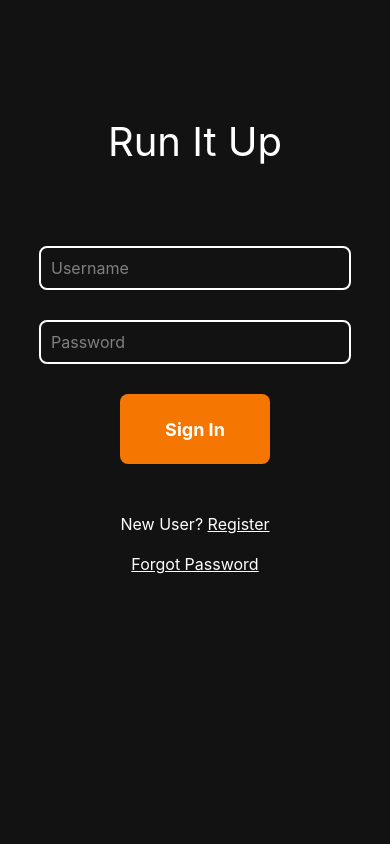
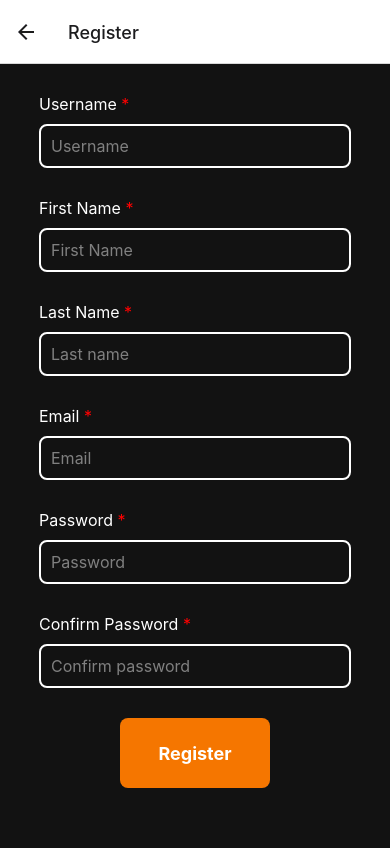
Before and after one commit to tyland5/Run-it-up, a React Native app: screen /Register in a window 390 px wide. Built offline with nearby package versions, Linux system fonts and the light colour scheme.

Commit message:
work on register screen

```diff
--- a/App.js
+++ b/App.js
@@ -5,6 +5,8 @@ import { NavigationContainer } from '@react-navigation/native';
 import { createStackNavigator } from '@react-navigation/stack';
 import { createBottomTabNavigator } from '@react-navigation/bottom-tabs';
 import Login from './src/Components/login/login';
+import Register from './src/Components/login/register';
+import EmailConfirm from './src/Components/login/emailConfirm';
 import HomeFeed from './src/Components/home/homeFeed';
 import ExpandedPost from './src/Components/post/expandedPost';
 import TopNav from './src/Components/global/topNav';
@@ -14,8 +16,18 @@ import Ionicons from 'react-native-vector-icons/Ionicons';
 
 
 
+const LoginStack = createStackNavigator();
+function LoginStackScreen() {
+  return(
+    <LoginStack.Navigator>
+      <LoginStack.Screen options = {{headerShown:false}} name="Login" component={Login}/>
+      <LoginStack.Screen name="Register" component={Register}/>
+      <LoginStack.Screen name="Confirmation" component={EmailConfirm}/>
+    </LoginStack.Navigator>
+  )
+}
+
 const HomeStack = createStackNavigator();
-
 function HomeStackScreen() {
   return (
     <HomeStack.Navigator>
@@ -65,7 +77,7 @@ export default function App() {
         <RootStack.Navigator screenOptions={{headerShown: false}}>
           {loggedIn ?
           <RootStack.Screen name= "appTabs" component={AppTabs}/> :
-          <RootStack.Screen name= "login" component={Login}/>
+          <RootStack.Screen name= "loginStack" component={LoginStackScreen}/>
           }
         </RootStack.Navigator>
       </NavigationContainer>
--- /dev/null
+++ b/src/Components/login/emailConfirm.js
@@ -0,0 +1,66 @@
+import React, { useState } from 'react';
+import {Keyboard, StyleSheet, TouchableOpacity, TextInput, Text, TouchableWithoutFeedback, View, ScrollView} from 'react-native';
+import { useContext } from 'react';
+import { AuthContext } from './authContext';
+
+const envVariables = require('../../../envVariables.json');
+
+export default function EmailConfirm(){
+
+    const [confCode, setConfCode] = useState('')
+
+    function handleConfirm(){
+        console.log("OOF")
+    }
+
+    return(
+    <View style={styles.container}>
+        <View style={{height:30}}></View>
+        <Text style={styles.inputLabel}>We've sent you an email with a confirmation code. Please enter it</Text>
+        <TextInput style={styles.input} placeholder='Confirmation Code' placeholderTextColor="gray" value ={confCode} onChangeText={(code) => setConfCode(code)}></TextInput>
+
+        <TouchableOpacity style={styles.button} onPress={handleConfirm}>
+            <Text style={styles.button_text}>Submit</Text>
+        </TouchableOpacity>
+    </View>
+    )
+}
+
+const styles = StyleSheet.create({
+    container:{
+        backgroundColor: "#121212",
+        flex:1,
+        alignItems:'center'
+    },
+    input:{
+        width:"80%",
+        color:"white",
+        padding:10,
+        fontSize:16,
+        borderWidth:2,
+        borderColor:"white",
+        borderRadius: 8,
+        marginBottom: 30
+    },
+    inputLabel:{
+        color:"white",
+        fontSize: 16,
+        alignSelf: "flex-start",
+        marginLeft: "10%",
+        marginBottom: 10
+    },
+    button:{
+        width:150,
+        height: 70,
+        backgroundColor:"#F57600",
+        alignItems:"center",
+        justifyContent:"center",
+        borderRadius: 8,
+        marginBottom: 50
+    },
+    button_text:{
+        color:"white",
+        fontSize:18,
+        fontWeight:"bold"
+    }
+})
--- a/src/Components/login/login.js
+++ b/src/Components/login/login.js
@@ -2,15 +2,17 @@ import React, { useState } from 'react';
 import {Keyboard,StyleSheet, TouchableOpacity, TextInput, Text, TouchableWithoutFeedback, View } from 'react-native';
 import { useContext } from 'react';
 import { AuthContext } from './authContext';
+import { useNavigation } from '@react-navigation/native';
 
 const envVariables = require('../../../envVariables.json');
 
-export default function Login({state, descriptors, navigation}){
+export default function Login(){
 
     const [username, setUsername] = useState("")
     const [password, setPassword] = useState("")
     const [credentialErr, setCredentialErr] = useState(false)
     const [loggedIn, setLoggedIn] = useContext(AuthContext)
+    const navigation = useNavigation()
 
     const checkCredentials = () => {
         fetch(envVariables.serverURL +"/login/checkCredentials", {
@@ -27,15 +29,16 @@ export default function Login({state, descriptors, navigation}){
         .then(response => response.json())
         .then(data => {
             console.log(data)
-            if(data.response !== "good"){
-                setCredentialErr(true)
+            if(data.response === "good"){
+                setCredentialErr(false)
                 setLoggedIn(true)
             }
             else{
-                setCredentialErr(false)
-                setLoggedIn(true)
+                setCredentialErr(true)
             }
         })
+
+        // could render a loading screen here
     }
 
     return (
@@ -44,7 +47,7 @@ export default function Login({state, descriptors, navigation}){
 
             <Text style={styles.title}>Run It Up</Text>
             <TextInput style={styles.input} placeholder='Username' placeholderTextColor="gray" value={username} onChangeText={(user) => setUsername(user)}></TextInput>
-            <TextInput style={styles.input} placeholder='Password' placeholderTextColor="gray" value ={password} onChangeText={(pw) => setPassword(pw)}></TextInput>
+            <TextInput secureTextEntry = {true} style={styles.input} placeholder='Password' placeholderTextColor="gray" value ={password} onChangeText={(pw) => setPassword(pw)}></TextInput>
 
             <TouchableOpacity style={styles.button} onPress={checkCredentials}>
                 <Text style={styles.button_text}>Sign In</Text>
@@ -52,7 +55,9 @@ export default function Login({state, descriptors, navigation}){
             {credentialErr ? <Text style={[styles.error, {marginTop:20}]}>Incorrect username or password</Text> : <></>}
             <View style={{marginBottom:50}}></View>
 
-            <Text style={styles.text}>New User? <Text style={[styles.text, {textDecorationLine: 'underline'}]}>Register</Text></Text>
+            <Text style={styles.text}>New User?{' '}
+                <TouchableWithoutFeedback onPress={()=>navigation.navigate("Register")}><Text style={[styles.text, {textDecorationLine: 'underline'}]}>Register</Text></TouchableWithoutFeedback>
+            </Text>
             <View style={{marginBottom:20}}></View>
             <Text style={[styles.text, {textDecorationLine: 'underline'}]}>Forgot Password</Text>
         </View>
--- /dev/null
+++ b/src/Components/login/register.js
@@ -0,0 +1,191 @@
+import { useNavigation } from '@react-navigation/native';
+import React, { useState } from 'react';
+import {Keyboard, StyleSheet, TouchableOpacity, TextInput, Text, TouchableWithoutFeedback, View, ScrollView, Platform, KeyboardAvoidingView} from 'react-native';
+import { useHeaderHeight } from '@react-navigation/elements'
+
+const envVariables = require('../../../envVariables.json');
+
+export default function Register(){
+
+    const [formData, setFormData] = useState({
+        username: '',
+        password: '',
+        confirmPass: '',
+        fname: '',
+        lname: '',
+        email: ''
+    })
+
+    const [formErr, setFormErr] = useState({
+        username: false,
+        password: false,
+        confirmPass: false,
+        fname: false,
+        lname: false,
+        email: false
+    })
+
+    const headerHeight = useHeaderHeight()
+    const navigation = useNavigation()
+
+    function handleRegister(){
+        let numErr = 0
+        const err = {
+            username: false,
+            password: false,
+            confirmPass: false,
+            fname: false,
+            lname: false,
+            email: false
+        }
+
+        if(formData.username.length < 1){
+            numErr += 1
+            err.username = true
+        }
+        if (formData.email.length == 0 || !formData.email.match(/\S+@\S+\.\S+/) ){
+            err.email = true
+            numErr += 1
+        }
+        if(formData.password.length < 12){
+            numErr += 1
+            err.password = true
+        }
+        if(formData.confirmPass !== formData.password){
+            numErr += 1
+            err.confirmPass = true
+        }
+        if(formData.fname < 1){
+            numErr += 1
+            err.fname = true
+        }
+        if(formData.lname < 1){
+            numErr += 1
+            err.lname = true
+        }
+
+        setFormErr(err)
+
+        if(numErr === 0){
+            /*
+            fetch(envVariables.serverURL +"/login/register", {
+                method: "POST",
+                headers: {
+                  "Content-Type": "application/json",
+                   Accept : "application/json",
+                },
+                body: JSON.stringify({
+                    email:email
+                }),
+            })
+            .then(response => response.json())
+            .then(data => {
+                console.log(data)
+                if(data.response === "good"){
+                    navigation.navigate("Confirmation")
+                }
+            })
+            */
+            navigation.navigate("Confirmation")
+        }
+
+    }
+
+    return(
+    <KeyboardAvoidingView
+    behavior={Platform.OS === 'ios' ? 'padding' : 'height'}
+    keyboardVerticalOffset={headerHeight}>
+    <TouchableWithoutFeedback onPress={Keyboard.dismiss} accessible={false}>
+        <ScrollView style={{backgroundColor:"#121212"}}>
+            <View style={styles.container}>
+                <View style={{height:30}}></View>
+
+                <Text style={styles.inputLabel}>Username <Text style={styles.mandatory}>*</Text> </Text>
+                <TextInput style={styles.input} placeholder='Username' placeholderTextColor="gray" value={formData.username} onChangeText={(val) => setFormData({...formData, username:val})}></TextInput>
+                {formErr.username ? <Text style={styles.error}>Please enter a non empty username</Text> : <></>}
+
+                <Text style={styles.inputLabel}>First Name <Text style={styles.mandatory}>*</Text> </Text>
+                <TextInput style={styles.input} placeholder='First Name' placeholderTextColor="gray" value={formData.fname} onChangeText={(val) => setFormData({...formData, fname:val})}></TextInput>
+                {formErr.fname ? <Text style={styles.error}>Please enter a non empty first name</Text> : <></>}
+
+                <Text style={styles.inputLabel}>Last Name <Text style={styles.mandatory}>*</Text> </Text>
+                <TextInput style={styles.input} placeholder='Last name' placeholderTextColor="gray" value={formData.lname} onChangeText={(val) => setFormData({...formData, lname:val})}></TextInput>
+                {formErr.lname ? <Text style={styles.error}>Please enter a non empty last name</Text> : <></>}
+
+                <Text style={styles.inputLabel}>Email <Text style={styles.mandatory}>*</Text> </Text>
+                <TextInput style={styles.input} placeholder='Email' placeholderTextColor="gray" value={formData.email} onChangeText={(val) => setFormData({...formData, email:val})}></TextInput>
+                {formErr.email ? <Text style={styles.error}>Please enter a valid email</Text> : <></>}
+
+                <Text style={styles.inputLabel}>Password <Text style={styles.mandatory}>*</Text> </Text>
+                <TextInput style={styles.input} placeholder='Password' placeholderTextColor="gray" value={formData.password} onChangeText={(val) => setFormData({...formData, password:val})}></TextInput>
+                {formErr.password ? <Text style={styles.error}>Please enter a password of at least 12 characters</Text> : <></>}
+
+                <Text style={styles.inputLabel}>Confirm Password <Text style={styles.mandatory}>*</Text> </Text>
+                <TextInput style={styles.input} placeholder='Confirm password' placeholderTextColor="gray" value={formData.confirmPass} onChangeText={(val) => setFormData({...formData, confirmPass:val})}></TextInput>
+                {formErr.confirmPass ? <Text style={styles.error}>Passwords do not match</Text> : <></>}
+
+                <TouchableOpacity style={styles.button} onPress={handleRegister}>
+                    <Text style={styles.button_text}>Register</Text>
+                </TouchableOpacity>
+            </View>
+        </ScrollView>
+    </TouchableWithoutFeedback>
+    </KeyboardAvoidingView>
+    );
+}
+
+const styles = StyleSheet.create({
+    container:{
+        backgroundColor: "#121212",
+        flex:1,
+        alignItems:'center'
+    },
+    header:{
+        color:"white",
+        fontSize:24,
+        marginBottom: 20
+    },
+    input:{
+        width:"80%",
+        color:"white",
+        padding:10,
+        fontSize:16,
+        borderWidth:2,
+        borderColor:"white",
+        borderRadius: 8,
+        marginBottom: 30
+    },
+    mandatory:{
+        color:"red",
+        fontSize:16
+    },
+    inputLabel:{
+        color:"white",
+        fontSize: 16,
+        alignSelf: "flex-start",
+        marginLeft: "10%",
+        marginBottom: 10
+    },
+    error:{
+        position: 'relative',
+        color: 'red',
+        bottom: 20,
+        fontSize: 16,
+        alignSelf: "flex-start",
+        marginLeft: "10%",
+    },
+    button:{
+        width:150,
+        height: 70,
+        backgroundColor:"#F57600",
+        alignItems:"center",
+        justifyContent:"center",
+        borderRadius: 8,
+        marginBottom: 60
+    },
+    button_text:{
+        color:"white",
+        fontSize:18,
+        fontWeight:"bold"
+    }
+})
```
